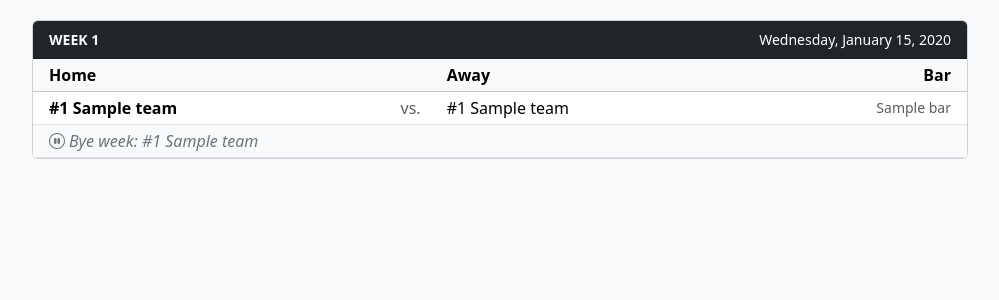
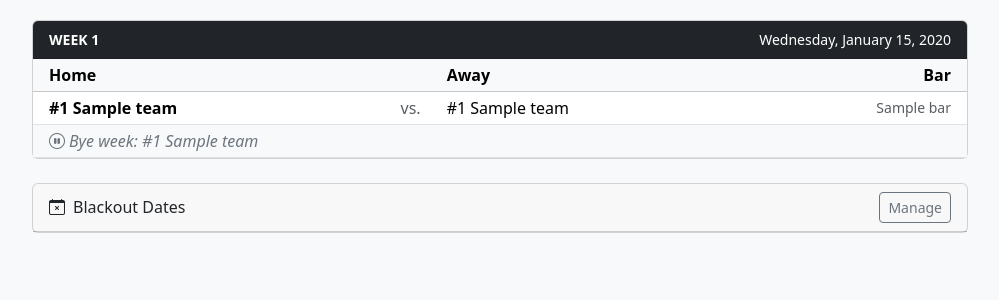
Before and after one commit to SomeClown/pool-league-scheduler, a Flask app: page /seasons/1 in a window 1280 px wide. Shown: the part 247-547 px from the top of the page, without its empty margins (140-1139 px from the left). Run offline with Flask 3, Linux system fonts and the light colour scheme; a user stored in the database is signed in; tables that the repository leaves empty hold one stand-in row (values such as "Sample post").

Commit message:
Implement F-15: post-creation blackout date management
- Add BlackoutDate to top-level model imports in routes.py
- Add _remap_dates() helper: walks all season rounds from start_date,
  skipping the current blackout set, and updates every Match and Bye
  date field in-place without touching match assignments
- Add blackout_add route (POST /seasons/<id>/blackouts/add): validates
  date format, checks for duplicates, adds BlackoutDate row, flushes,
  remaps all round dates, commits
- Add blackout_delete route (POST /seasons/<id>/blackouts/<bid>/delete):
  removes the row, flushes, remaps all round dates, commits
- Add collapsible Blackout Dates admin card to season_detail.html:
  shows existing dates sorted chronologically with per-date delete
  buttons, and a date picker to add new ones; both controls gated to
  active seasons only; no custom JS required

Co-Authored-By: Claude Sonnet 4.6 <noreply@anthropic.com>

```diff
--- a/app/main/routes.py
+++ b/app/main/routes.py
@@ -32,7 +32,7 @@ from flask_login import login_required, current_user
 
 from app import db
 from app.main import bp
-from app.models import Bar, Bye, LeagueType, Match, Season, SeasonBarCap, Team, User
+from app.models import Bar, BlackoutDate, Bye, LeagueType, Match, Season, SeasonBarCap, Team, User
 from app.scheduler.algorithm import generate_schedule
 
 
@@ -221,6 +221,34 @@ def _reconstruct_state(season, freeze_through_round):
         team_streaks[match.away_team_id] = s - 1 if s < 0 else -1
 
     return matchup_history, team_streaks, frozen_dates
+
+
+def _remap_dates(season):
+    """
+    Recalculate calendar dates for all rounds in a season using the current
+    blackout dates, without changing any match assignments.
+
+    Walks forward from season.start_date in frequency steps, skipping any date
+    in the current blackout set, and updates the date field on every Match and
+    Bye record in the season. Call db.session.flush() before calling this so any
+    newly added or deleted BlackoutDate rows are visible to the query.
+
+    Does NOT commit — the caller is responsible for committing after this returns.
+    """
+    from datetime import timedelta
+    blackouts = {bd.date for bd in season.blackout_dates}
+    delta     = timedelta(weeks=2) if season.frequency == 'biweekly' else timedelta(weeks=1)
+    rounds    = _build_rounds(season)
+    current   = season.start_date
+
+    for round_num in sorted(rounds.keys()):
+        while current in blackouts:
+            current += delta
+        for match in rounds[round_num]['matches']:
+            match.date = current
+        if rounds[round_num]['bye']:
+            rounds[round_num]['bye'].date = current
+        current += delta
 
 
 # ---------------------------------------------------------------------------
@@ -607,6 +635,83 @@ def season_regenerate_partial(season_id):
         db.session.rollback()
         flash('An error occurred while regenerating the schedule. No changes were saved.', 'danger')
         return redirect(url_for('main.season_detail', season_id=season_id))
+
+
+# ---------------------------------------------------------------------------
+# Blackout date routes
+# ---------------------------------------------------------------------------
+
+@bp.route('/seasons/<int:season_id>/blackouts/add', methods=['POST'])
+@login_required
+@admin_required
+def blackout_add(season_id):
+    """
+    Add a blackout date to an active season and remap all round dates.
+
+    Reads 'date' from the POST form (expected format: YYYY-MM-DD from a date
+    input). Validates the date, checks for duplicates, adds the BlackoutDate
+    row, then calls _remap_dates() to shift all round dates around the new
+    blackout. Commits and redirects back to the season detail page.
+    """
+    season = Season.query.get_or_404(season_id)
+    if season.status != 'active':
+        flash('Blackout dates can only be modified on active seasons.', 'warning')
+        return redirect(url_for('main.season_detail', season_id=season_id))
+
+    date_str = request.form.get('date', '').strip()
+    try:
+        blackout_date = datetime.strptime(date_str, '%Y-%m-%d').date()
+    except ValueError:
+        flash('Invalid date. Please use the date picker.', 'danger')
+        return redirect(url_for('main.season_detail', season_id=season_id))
+
+    if BlackoutDate.query.filter_by(season_id=season_id, date=blackout_date).first():
+        flash('That date is already a blackout date.', 'warning')
+        return redirect(url_for('main.season_detail', season_id=season_id))
+
+    try:
+        db.session.add(BlackoutDate(season_id=season_id, date=blackout_date))
+        db.session.flush()   # make new row visible to _remap_dates
+        _remap_dates(season)
+        db.session.commit()
+        flash(f'Blackout date added. All round dates have been updated.', 'success')
+    except Exception:
+        db.session.rollback()
+        flash('An error occurred adding the blackout date.', 'danger')
+
+    return redirect(url_for('main.season_detail', season_id=season_id))
+
+
+@bp.route('/seasons/<int:season_id>/blackouts/<int:blackout_id>/delete', methods=['POST'])
+@login_required
+@admin_required
+def blackout_delete(season_id, blackout_id):
+    """
+    Remove a blackout date from an active season and remap all round dates.
+
+    Deletes the BlackoutDate row, then calls _remap_dates() so that the round
+    previously pushed past this blackout can shift back to its natural date.
+    """
+    season   = Season.query.get_or_404(season_id)
+    blackout = BlackoutDate.query.get_or_404(blackout_id)
+
+    if blackout.season_id != season_id:
+        abort(404)
+    if season.status != 'active':
+        flash('Blackout dates can only be modified on active seasons.', 'warning')
+        return redirect(url_for('main.season_detail', season_id=season_id))
+
+    try:
+        db.session.delete(blackout)
+        db.session.flush()   # make deletion visible to _remap_dates
+        _remap_dates(season)
+        db.session.commit()
+        flash('Blackout date removed. All round dates have been updated.', 'success')
+    except Exception:
+        db.session.rollback()
+        flash('An error occurred removing the blackout date.', 'danger')
+
+    return redirect(url_for('main.season_detail', season_id=season_id))
 
 
 @bp.route('/seasons/<int:season_id>/archive', methods=['POST'])
--- a/app/templates/main/season_detail.html
+++ b/app/templates/main/season_detail.html
@@ -147,6 +147,66 @@
   </div>
 </div>
 
+{% if current_user.is_admin %}
+<div class="card mt-4">
+  <div class="card-header d-flex justify-content-between align-items-center">
+    <span><i class="bi bi-calendar-x me-2"></i>Blackout Dates</span>
+    <button class="btn btn-sm btn-outline-secondary" type="button"
+            data-bs-toggle="collapse" data-bs-target="#blackoutPanel">
+      Manage
+    </button>
+  </div>
+  <div class="collapse" id="blackoutPanel">
+    <div class="card-body">
+
+      <!-- Existing blackout dates list -->
+      {% if season.blackout_dates %}
+      <ul class="list-group list-group-flush mb-3">
+        {% for bd in season.blackout_dates | sort(attribute='date') %}
+        <li class="list-group-item d-flex justify-content-between align-items-center px-0">
+          <span>{{ bd.date.strftime('%A, %B %-d, %Y') }}</span>
+          {% if season.status == 'active' %}
+          <form method="POST"
+                action="{{ url_for('main.blackout_delete', season_id=season.id, blackout_id=bd.id) }}"
+                class="d-inline">
+            <button type="submit" class="btn btn-sm btn-outline-danger"
+                    onclick="return confirm('Remove this blackout date? All round dates will be recalculated.')">
+              <i class="bi bi-x-lg"></i>
+            </button>
+          </form>
+          {% endif %}
+        </li>
+        {% endfor %}
+      </ul>
+      {% else %}
+      <p class="text-muted mb-3">No blackout dates set for this season.</p>
+      {% endif %}
+
+      <!-- Add new blackout date (active seasons only) -->
+      {% if season.status == 'active' %}
+      <form method="POST"
+            action="{{ url_for('main.blackout_add', season_id=season.id) }}"
+            class="d-flex gap-2 align-items-end">
+        <div>
+          <label for="blackoutDate" class="form-label mb-1">Add Blackout Date</label>
+          <input type="date" class="form-control form-control-sm" id="blackoutDate"
+                 name="date" required>
+        </div>
+        <button type="submit" class="btn btn-sm btn-outline-primary mb-0">
+          <i class="bi bi-plus-lg me-1"></i>Add
+        </button>
+      </form>
+      <p class="form-text mt-1">
+        Adding or removing a blackout date recalculates all round dates.
+        Match assignments are not affected.
+      </p>
+      {% endif %}
+
+    </div>
+  </div>
+</div>
+{% endif %}
+
 <script>
 function copyScheduleLink() {
   navigator.clipboard.writeText(window.location.href).then(function () {
```
